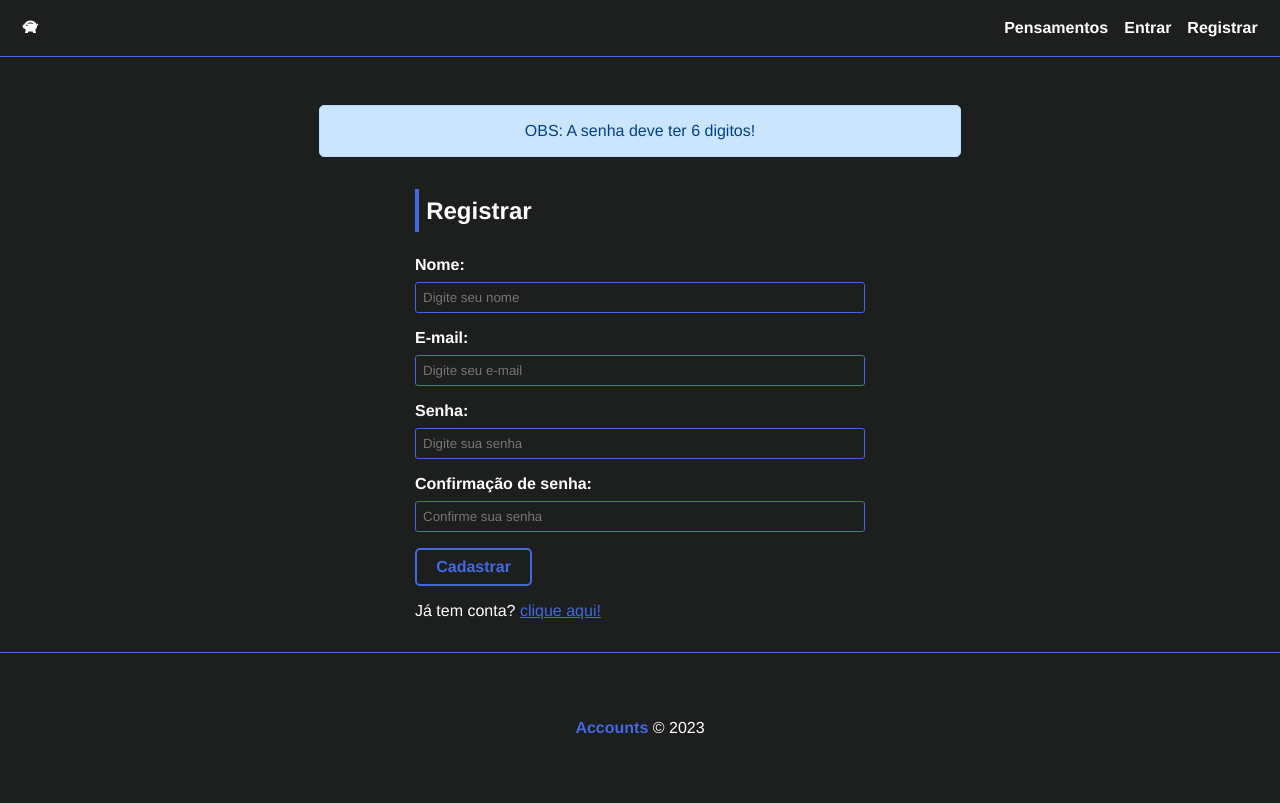
After one commit to Lucas-Maciel03/Accounts_web, a Node server app: page /register in a window 1280 px wide. The commit adds this page. Run offline with Node 20, Linux system fonts and the light colour scheme; some libraries are stand-ins or nearby versions.

Commit message:
criando controllers e routes de autenticacao

```diff
--- a/index.js
+++ b/index.js
@@ -3,6 +3,7 @@ const exphbs = require('express-handlebars')
 const flash = require('express-flash')
 const session = require('express-session')
 const FileStore = require('session-file-store')(session)
+const path = require('path'); // Importe o módulo 'path'
 
 const app = express()
 
@@ -12,16 +13,20 @@ const conn = require('./src/db/conn')
 //import models
 const User = require('./src/models/User')
 
+//import routes
+const authRoutes = require('./src/routes/authRoutes')
+
 //config template engine
 app.engine('handlebars', exphbs.engine())
 app.set('view engine', 'handlebars')
+app.set('views', path.join(__dirname, 'src', 'views'));
 
 //middlewares
 app.use(express.urlencoded({extended: true}))
 app.use(express.json())
 
 //public path
-app.use(express.static('public'))
+app.use(express.static('src/public'))
 
 //flash messages
 app.use(flash())
@@ -56,8 +61,8 @@ app.use((req, res, next) => {
 })
 
 //routes
-
-app.use('/')
+// app.use('/accounts', accountsRoutes)
+app.use('/', authRoutes)
 
 //start connection
 conn.sync()
--- /dev/null
+++ b/src/controllers/AuthController.js
@@ -0,0 +1,120 @@
+const User = require('../models/User')
+const bcrypt = require('bcryptjs')
+
+module.exports = class AuthController{
+    static register(req, res){
+        const next = true
+
+        req.flash('message', 'OBS: A senha deve ter 6 digitos!')
+        res.render('auth/register', {next})
+    }
+
+    static async registerPost(req, res){
+        const {name, email, password, confirmpassword} = req.body
+        let next = true
+
+        const checkifExists = await User.findOne({where: {email}})
+
+        //checar se o usuario ja está cadastrado
+        if(checkifExists){
+            next = false
+
+            req.flash('message', 'Não foi possivel cadastrar, usuario ja existe!')
+            res.render('auth/register', {next, name, email, password, confirmpassword})
+
+            return
+        }
+
+        //verificando se a senha está no padrão
+        if(password.length != 6 ){
+            next = false
+
+            req.flash('message', 'A senha deve conter exatamente 6 digitos!')
+            res.render('auth/register', {next, name, email, password, confirmpassword})
+
+            return
+        }
+
+        //verificando se a senha e a confirmação estao iguais
+        if(password != confirmpassword){
+            next = false
+
+            req.flash('message', 'As senhas não conferem, tente novamente!')
+            res.render('auth/register', {next, name, email, password, confirmpassword})
+
+            return
+        }
+
+        try {
+            const salt = bcrypt.genSaltSync(10)
+            const hashedPassword = bcrypt.hashSync(password, salt)
+
+            const user = {
+                name,
+                email,
+                password: hashedPassword
+            }
+
+            const createdUser = await User.create(user)
+
+            req.session.userid = createdUser.id
+
+            req.session.save(() => {
+                res.redirect('/')
+            })
+
+        } catch (error) {
+            console.log(error)
+        }
+
+    }
+
+    static login(req, res){
+        const next = true
+        res.render('auth/login', {next})
+    }
+
+    static async loginPost(req, res){
+        try {
+            const {email, password} = req.body
+            let next = true
+
+            const checkifExists = await User.findOne({where: {email}})
+            //verificando se o usuario existe
+            if(!checkifExists){
+                next = false
+
+                req.flash('message', 'Usuario não encontrado, tente novamente!')
+                res.render('auth/login', {next, email, password})
+
+                return
+            }
+
+            const comparePassword = bcrypt.compareSync(password, checkifExists.password)
+
+            if(!comparePassword){
+                next = false
+
+                req.flash('message', 'A senha está incorreta, tente novamente!')
+                res.render('auth/login', {next, email, password})
+
+                return
+            }
+
+            req.session.userid = checkifExists.id
+
+            req.flash('message', 'Login realizado com sucesso!')
+
+            req.session.save(() => {
+                res.redirect('/')
+            })
+        } catch (error) {
+            console.log(error)
+        }
+    }
+
+    static logout(req, res){
+        req.session.destroy()
+        res.redirect('/login')
+    }
+}
--- a/src/public/css/styles.css
+++ b/src/public/css/styles.css
@@ -2,7 +2,7 @@
     font-family: helvetica;
     margin: 0;
     padding: 0;
-    background-color: #222;
+    background-color: #1d1f1f;
     color: #fff;
 }
 
@@ -17,8 +17,8 @@
     display: flex;
     justify-content: space-between;
     align-items: center;
-    background-color: #222;
-    border-bottom: 1px solid #f6982d;
+    background-color: #1d1f1f;
+    border-bottom: 1px solid #4169E1;
 }
 
 #navbar ul {
@@ -69,13 +69,13 @@
 .auth-container h2 {
     margin-bottom: 1em;
     color: #FFF;
-    border-left: 4px solid #f6982d;
+    border-left: 4px solid #4169E1;
     padding: 0.3em;
     width: 100px;
 }
 
 .auth-container a {
-    color: #f6982d;
+    color: #4169E1;
 }
 
 .form-control {
@@ -93,14 +93,14 @@
 .form-control textarea {
     padding: 7px;
     border-radius: 3px;
-    border: 1px solid #f6982d;
+    border: 1px solid #4169E1;
 }
 
 form input[type="submit"],
 .btn {
     background-color: transparent;
-    color: #f6982d;
-    border: 2px solid #f6982d;
+    color: #4169E1;
+    border: 2px solid #4169E1;
     padding: 0.5em 1.2em;
     margin-bottom: 1em;
     font-size: 1em;
@@ -287,10 +287,10 @@ footer {
     display: flex;
     justify-content: center;
     align-items: center;
-    border-top: 1px solid #f6982d;
+    border-top: 1px solid #4169E1;
 }
 
 span {
     font-weight: bold;
-    color: #f6982d;
+    color: #4169E1;
 }
--- /dev/null
+++ b/src/views/auth/register.handlebars
@@ -0,0 +1,48 @@
+<div class="auth-container">
+    <h2>Registrar</h2>
+    {{#if next}}
+        <form action="/register" method="post">
+        <div class="form-control">
+            <label for="name">Nome:</label>
+            <input type="text" name="name" placeholder="Digite seu nome" required>
+        </div>
+        <div class="form-control">
+            <label for="email">E-mail:</label>
+            <input type="email" name="email" placeholder="Digite seu e-mail" required>
+        </div>
+        <div class="form-control">
+            <label for="password">Senha:</label>
+            <input type="password" name="password" placeholder="Digite sua senha" required>
+        </div>
+        <div class="form-control">
+            <label for="confirmpassword">Confirmação de senha:</label>
+            <input type="password" name="confirmpassword" placeholder="Confirme sua senha" required>
+        </div>
+
+        <input type="submit" value="Cadastrar">
+        <p>Já tem conta? <a href="/login">clique aqui!</a></p>
+    </form>
+    {{else}}
+    <form action="/register" method="post">
+        <div class="form-control">
+            <label for="name">Nome:</label>
+            <input type="text" name="name" placeholder="Digite seu nome" value="{{name}}" required>
+        </div>
+        <div class="form-control">
+            <label for="email">E-mail:</label>
+            <input type="email" name="email" placeholder="Digite seu e-mail" value="{{email}}" required>
+        </div>
+        <div class="form-control">
+            <label for="password">Senha:</label>
+            <input type="password" name="password" placeholder="Digite sua senha" value="{{password}}" required>
+        </div>
+        <div class="form-control">
+            <label for="confirmpassword">Confirmação de senha:</label>
+            <input type="password" name="confirmpassword" placeholder="Confirme sua senha" value="{{confirmpassword}}" required>
+        </div>
+
+        <input type="submit" value="Cadastrar">
+        <p>Já tem conta? <a href="/login">clique aqui!</a></p>
+    </form>
+    {{/if}}
+</div>
--- /dev/null
+++ b/src/views/layouts/main.handlebars
@@ -0,0 +1,44 @@
+<!DOCTYPE html>
+<html lang="pt-br">
+<head>
+    <meta charset="UTF-8">
+    <meta name="viewport" content="width=device-width, initial-scale=1.0">
+    <title>Toughts</title>
+    <link rel="shortcut icon" href="https://www.flaticon.com/br/icone-gratis/cofrinho_584093" type="">
+    <link rel="stylesheet" href="/css/styles.css">
+    {{!-- BOOTSTRAP ICONS  --}}
+    <link rel="stylesheet" href="https://cdn.jsdelivr.net/npm/bootstrap-icons@1.10.5/font/bootstrap-icons.css">
+</head>
+<body>
+    <nav id="navbar">
+        <a href="/">
+             <i class="bi bi-piggy-bank-fill"></i>
+        </a>
+        <ul>
+            <li><a href="/">Pensamentos</a></li>
+            {{!-- URLs após autenticação --}}
+            {{#if session.userid}}
+                <li><a href="/toughts/dashboard">Dashboard</a></li>
+                <li><a href="/logout">Sair</a></li>
+            {{else}}
+                <li><a href="/login">Entrar</a></li>
+                <li><a href="/register">Registrar</a></li>
+            {{/if}}
+        </ul>
+    </nav>
+
+    <div class="container">
+        {{!-- Mensagens --}}
+        {{#if messages.message}}
+            <div class="message">
+                {{messages.message}}
+            </div>
+        {{/if}}
+        {{{body}}}
+    </div>
+
+    <footer>
+        <p><span>Accounts</span> &copy; 2023</p>
+    </footer>
+</body>
+</html>
```
Also changed, not shown: other parts of src/public/css/styles.css (+11 -11 lines), src/routes/authRoutes.js (added, +12 -0 lines), src/views/auth/login.handlebars (added, +32 -0 lines).
